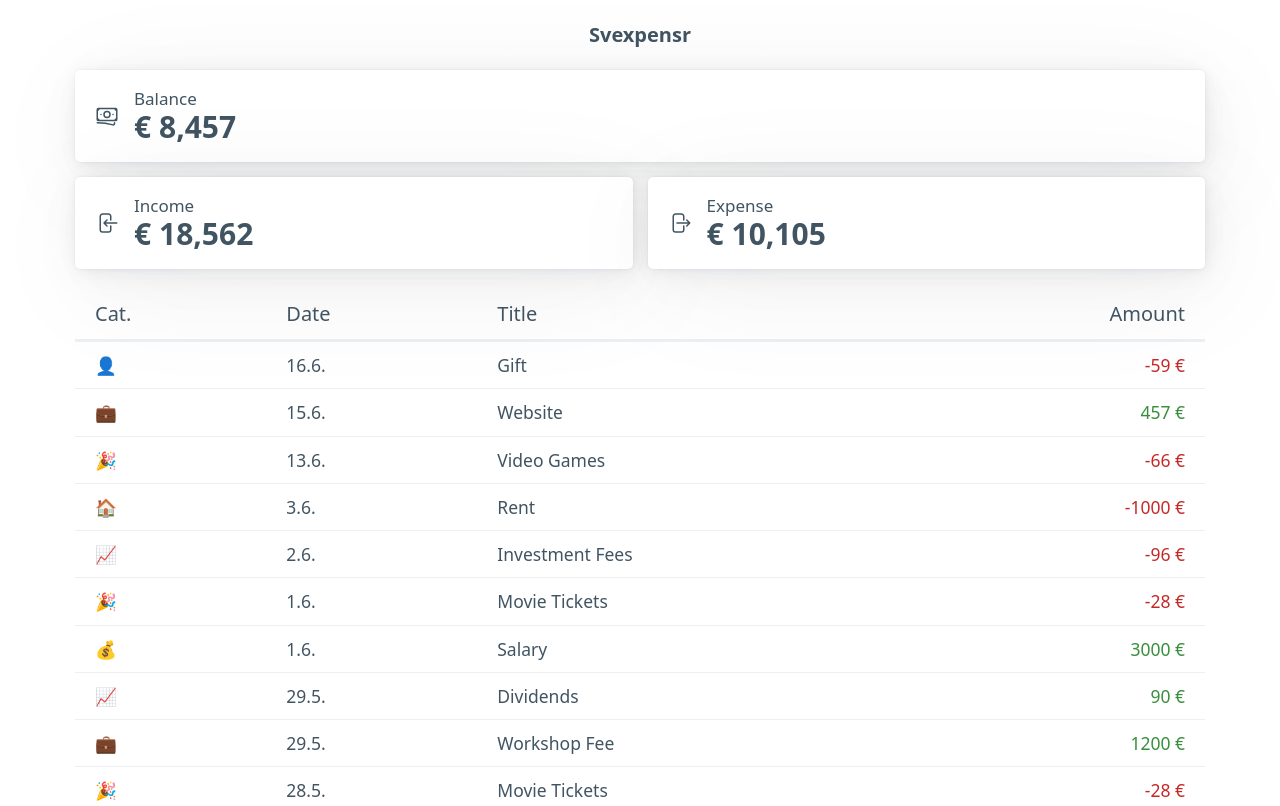
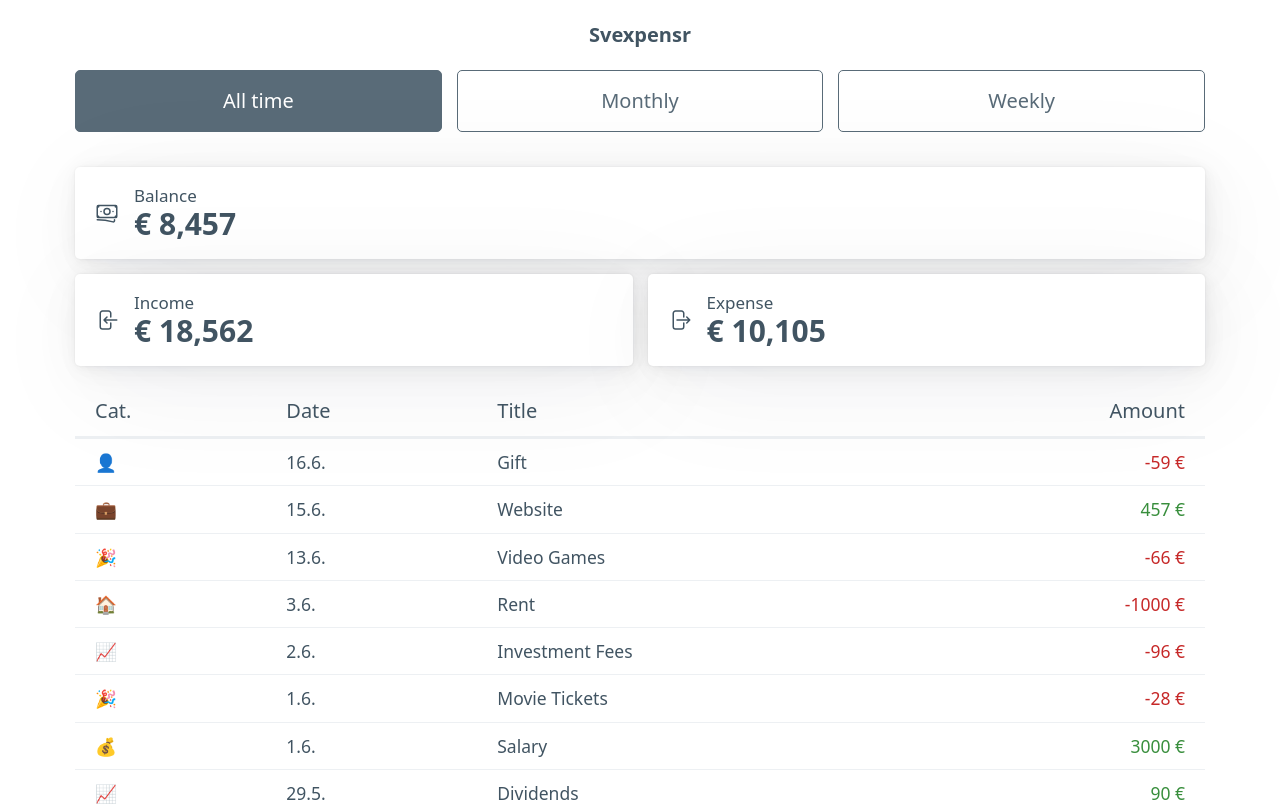
Before and after one commit to nilsroehrig/svelte-workshop-enterjs-2023, a Svelte app: page / in a window 1280 px wide. Shown: the top 806 px of the page. Built offline with nearby package versions, Linux system fonts and the light colour scheme.

Commit message:
part I exercise section

```diff
--- a/src/App.svelte
+++ b/src/App.svelte
@@ -1,10 +1,13 @@
 <script>
   import "@fontsource-variable/source-sans-3";
   import transactions from "./data/transactions.js";
+  import { byMonth, byWeek, getCalendarWeek } from "./lib/dates.js";
   import { formatNumberWithCommas } from "./lib/formatters.js";
   import { mapCategoryToEmoji } from "./lib/mappers.js";
+  let filter = "alltime";
 
-  $: sums = transactions.reduce(
+  $: filteredTransactions = applyFilter(filter);
+  $: sums = filteredTransactions.reduce(
     (acc, it) => {
       acc[it.type] += it.amount;
       return acc;
@@ -12,6 +15,18 @@
     { income: 0, expense: 0 }
   );
   $: balance = sums.income - sums.expense;
+
+  function applyFilter(filter) {
+    if (filter === "month") {
+      return transactions.filter(byMonth(new Date().getMonth()));
+    }
+
+    if (filter === "week") {
+      return transactions.filter(byWeek(getCalendarWeek(new Date())));
+    }
+
+    return transactions;
+  }
 </script>
 
 <nav>
@@ -22,6 +37,32 @@
 
 <main>
   <div class="stats">
+    <ul class="stat-filters">
+      <li>
+        <button
+          type="button"
+          class:outline={filter !== "alltime"}
+          class="secondary"
+          on:click={() => (filter = "alltime")}>All time</button
+        >
+      </li>
+      <li>
+        <button
+          type="button"
+          class:outline={filter !== "month"}
+          class="secondary"
+          on:click={() => (filter = "month")}>Monthly</button
+        >
+      </li>
+      <li>
+        <button
+          type="button"
+          class:outline={filter !== "week"}
+          class="outline secondary"
+          on:click={() => (filter = "week")}>Weekly</button
+        >
+      </li>
+    </ul>
     <div class="stat-card" style:grid-column="1 / -1">
       <div class="stat-icon">
         <svg
@@ -133,6 +174,20 @@
     gap: 0.75rem;
   }
 
+  .stat-filters {
+    margin: 0;
+    padding: 0;
+    display: flex;
+    gap: 0.75rem;
+    grid-column: 1 / -1;
+  }
+
+  .stat-filters li {
+    list-style: none;
+    flex: 1;
+    margin: 0;
+  }
+
   .stat-card {
     display: grid;
     grid-template-columns: min-content auto;
```
